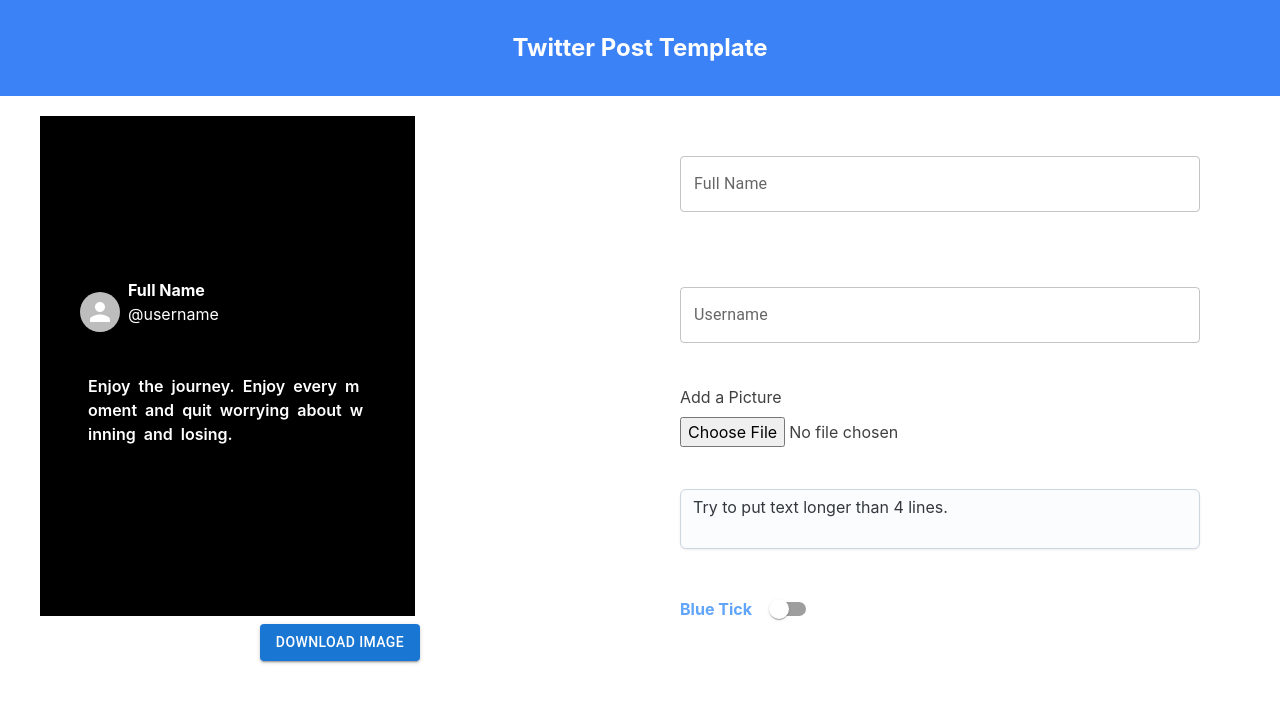
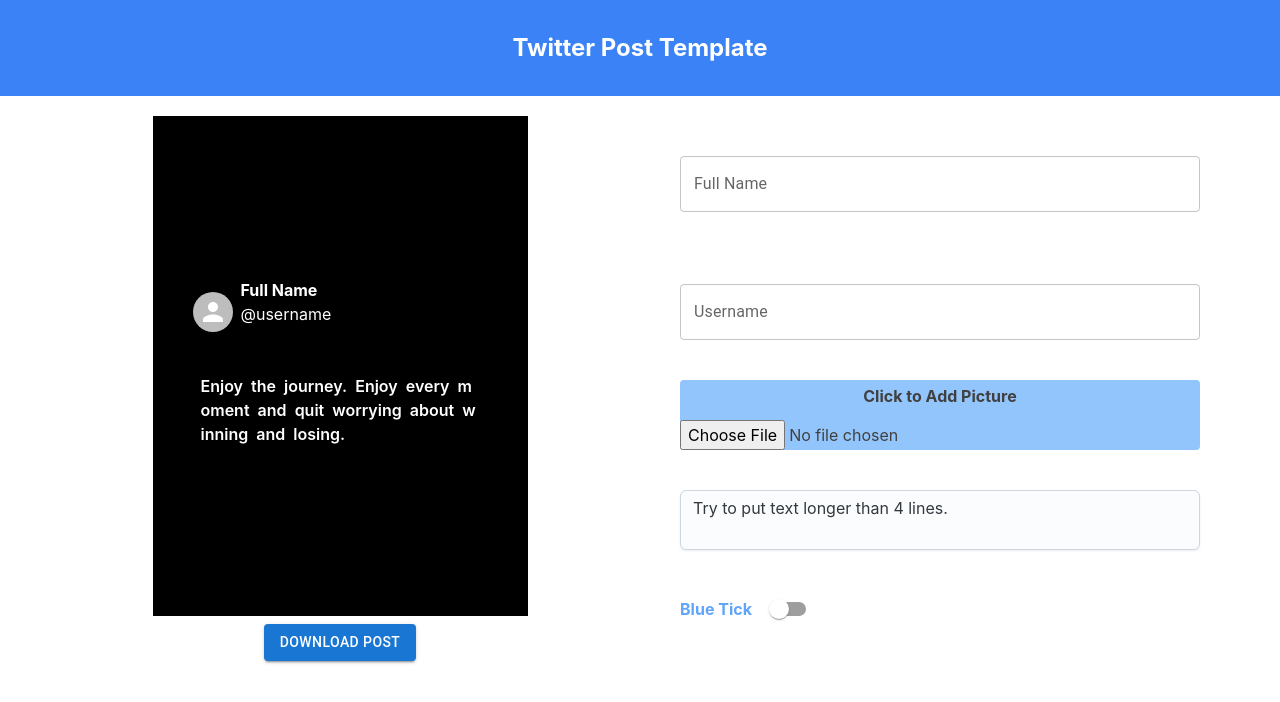
Before and after one commit to OmPrakashMallik2/social-media-post-templates, a React (Create React App) app: page /twitter in a window 1280 px wide. Shown: the top 702 px of the page. Built offline with nearby package versions, Linux system fonts and the light colour scheme.

Commit message:
lets test the project now

```diff
--- a/src/Components/Twitter.jsx
+++ b/src/Components/Twitter.jsx
@@ -56,14 +56,14 @@
 
   return (
     <div>
-      <div>
+      <div className='w-full'>
         <h1 className='bg-blue-500 font-bold text-xl lg:text-2xl text-center text-white py-5 lg:p-8'>
           Twitter Post Template
         </h1>
       </div>
 
       <div className='flex flex-col lg:flex-row justify-between py-5 px-5 lg:px-10'>
-        <div className='lg:w-1/2 flex flex-col '>
+        <div className='lg:w-1/2 flex flex-col items-center'>
 
           <div id='print' className='w-[300px] lg:w-[375px] h-[400px] lg:h-[500px] bg-black text-white flex flex-col justify-center p-10 gap-5'>
 
@@ -96,7 +96,7 @@
 
           <div className='flex justify-center p-2'>
             <Button variant='contained' onClick={handleDownloadImage}>
-              Download Image
+              Download Post
             </Button>
           </div>
         </div>
@@ -106,9 +106,9 @@
           <br />
           <TextField onChange={handleChangeusername} id='outlined-basic' label='Username' variant='outlined' />
 
-          <div className='mt-4'>
-            <p>Add a Picture</p>
-            <input className='mt-2' onChange={handleChangeImage} type='file' placeholder='Profile picture' />
+          <div className='mt-4 bg-blue-300 rounded'>
+            <p className='text-center py-1 font-bold'>Click to Add Picture</p>
+            <input className='mt-2 cursor-pointer' onChange={handleChangeImage} type='file' placeholder='Profile picture' />
           </div>
 
           <div className='mt-4'>
```
